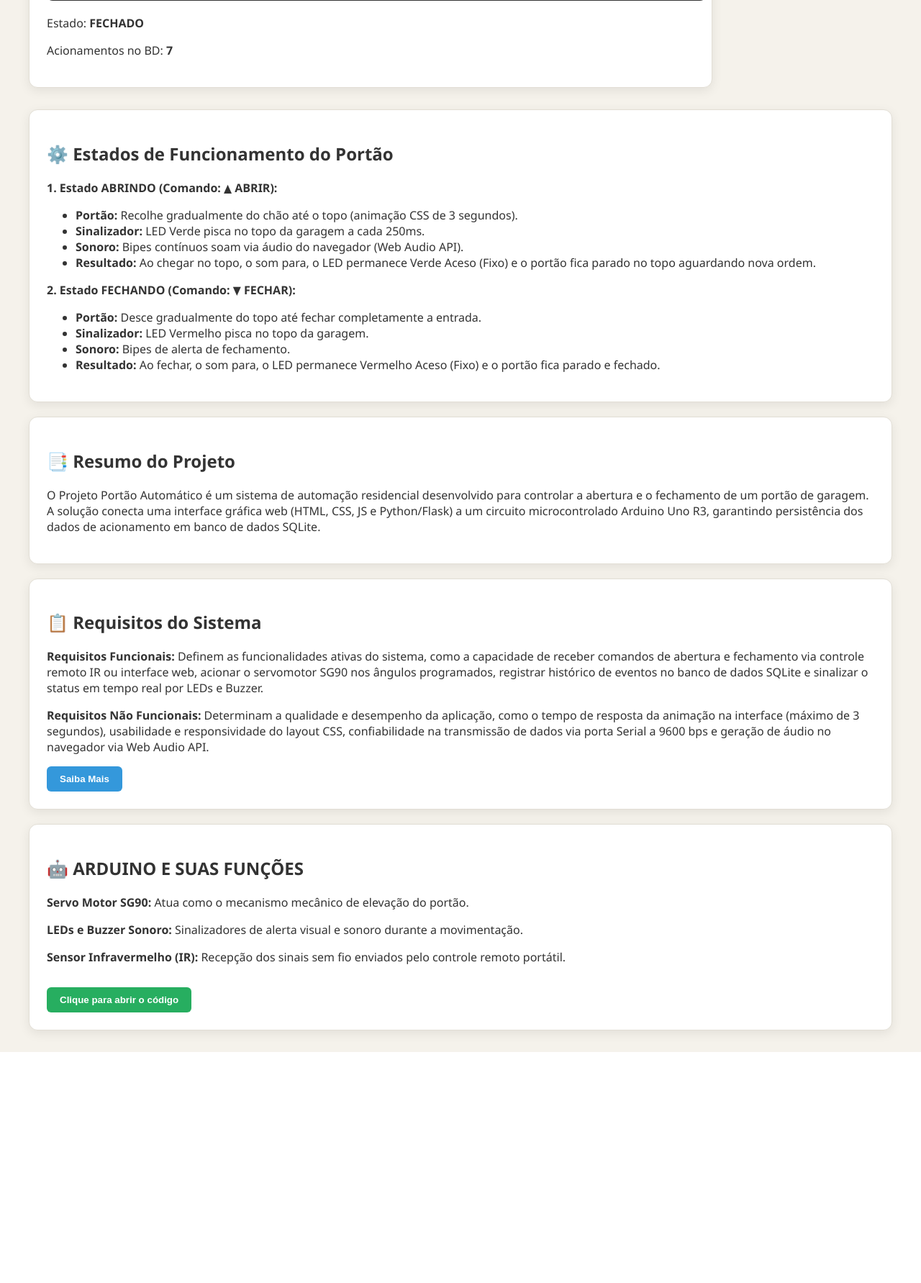
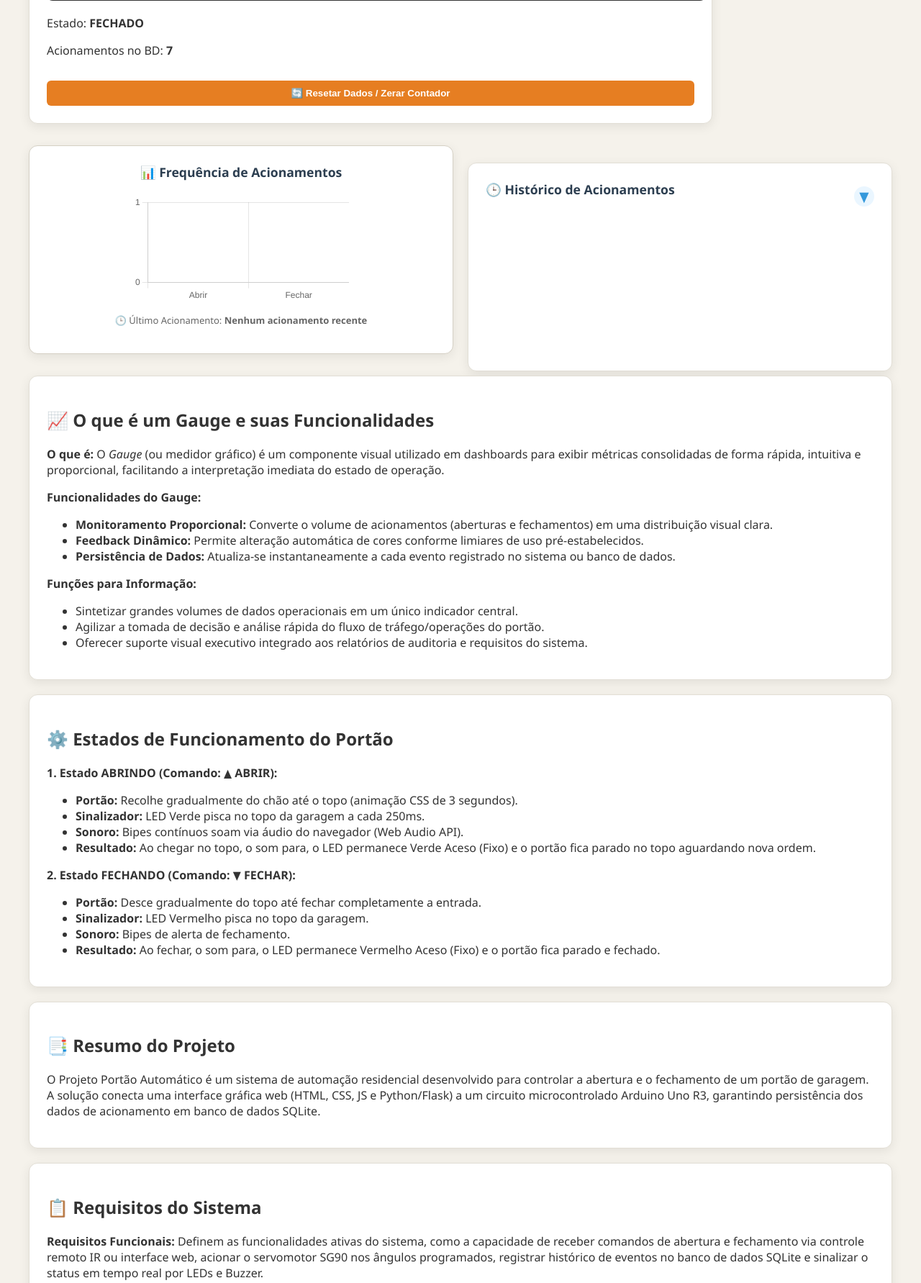
Before and after one commit to FerrazdeAndrade/projeto-portao-eletronico, a Flask app: page / in a window 1280 px wide. Shown: the part 563-2346 px from the top of the page at 72% size. Before the commit the page ends 2025 px from the top, so only its background shows below. Run offline with Flask 3, Linux system fonts and the light colour scheme; data comes from the database, SQL or seed files in the repository.

Commit message:
Adiciona historico salvo com lixeira e explicacao do Gauge

```diff
--- a/index.html
+++ b/index.html
@@ -5,6 +5,94 @@
     <meta name="viewport" content="width=device-width, initial-scale=1.0">
     <title>Sistema do Portão Eletrônico</title>
     <link rel="stylesheet" href="static/css/style.css">
+    <!-- BIBLIOTECA CHART.JS -->
+    <script src="https://cdn.jsdelivr.net/npm/chart.js"></script>
+    <style>
+        /* Estilos para alinhar o Diagrama e o Histórico lado a lado */
+        .painel-inferior-grid {
+            display: grid;
+            grid-template-columns: 1fr 1fr;
+            gap: 20px;
+            max-width: 1200px;
+            margin: 30px auto;
+            padding: 0 20px;
+            align-items: start;
+        }
+        .card-historico {
+            padding: 24px;
+            background-color: #ffffff;
+            border: 1px solid #e2ded5;
+            border-radius: 12px;
+            box-shadow: 0 4px 15px rgba(0, 0, 0, 0.08);
+            height: 100%;
+            box-sizing: border-box;
+        }
+        .historico-header {
+            display: flex;
+            justify-content: space-between;
+            align-items: center;
+            cursor: pointer;
+            user-select: none;
+        }
+        .historico-header h3 {
+            margin: 0;
+            color: #2c3e50;
+            font-size: 1.15rem;
+        }
+        .seta-toggle {
+            font-size: 1.2rem;
+            transition: transform 0.3s ease;
+            color: #3498db;
+        }
+        .seta-toggle.aberto {
+            transform: rotate(180deg);
+        }
+        .historico-lista {
+            max-height: 220px;
+            overflow-y: auto;
+            margin-top: 15px;
+            padding-right: 5px;
+            border-top: 1px solid #eee;
+            padding-top: 10px;
+        }
+        .item-historico {
+            font-size: 0.85rem;
+            padding: 6px 10px;
+            margin-bottom: 6px;
+            background-color: #fcfbf8;
+            border-left: 4px solid #3498db;
+            border-radius: 4px;
+            display: flex;
+            justify-content: space-between;
+            align-items: center;
+        }
+        .item-historico.abrir {
+            border-left-color: #2ecc71;
+        }
+        .item-historico.fechar {
+            border-left-color: #e74c3c;
+        }
+        /* Botão de Lixeira */
+        .btn-deletar-item {
+            background: none;
+            border: none;
+            cursor: pointer;
+            font-size: 0.95rem;
+            margin-left: 10px;
+            opacity: 0.6;
+            transition: opacity 0.2s, transform 0.2s;
+            padding: 2px 4px;
+        }
+        .btn-deletar-item:hover {
+            opacity: 1;
+            transform: scale(1.15);
+        }
+        @media (max-width: 850px) {
+            .painel-inferior-grid {
+                grid-template-columns: 1fr;
+            }
+        }
+    </style>
 </head>
 <body>
     <div class="painel-principal">
@@ -27,8 +115,13 @@
 
             <div class="status-box">
                 <p>Estado: <strong id="estado">FECHADO</strong></p>
-                <p>Acionamentos no BD: <strong id="contador">0</strong></p>
+                <p>Acionamentos no BD: <strong id="contador">47</strong></p>
             </div>
+
+            <!-- BOTÃO PARA RESETAR DADOS -->
+            <button class="btn-reset" onclick="resetarDados()" style="margin-top: 15px; width: 100%; background-color: #e67e22; color: white; padding: 10px; border: none; border-radius: 6px; font-weight: bold; cursor: pointer;">
+                🔄 Resetar Dados / Zerar Contador
+            </button>
         </div>
 
         <!-- CARD 2: CONTROLE REMOTO -->
@@ -47,8 +140,60 @@
         </div>
     </div>
 
+    <!-- SEÇÃO LADO A LADO: DIAGRAMA E HISTÓRICO -->
+    <div class="painel-inferior-grid">
+
+        <!-- CARD: DIAGRAMA DE FREQUÊNCIA DE ACIONAMENTOS -->
+        <div class="card card-diagrama" style="margin-top: 0; height: 100%; box-sizing: border-box;">
+            <h3>📊 Frequência de Acionamentos</h3>
+            <div style="width: 100%; max-width: 320px; margin: 0 auto;">
+                <canvas id="graficoFrequencia"></canvas>
+            </div>
+            <p style="margin-top: 15px; font-size: 13px; color: #666;">
+                🕒 Último Acionamento: <strong id="ultimoRegistro">Nenhum acionamento recente</strong>
+            </p>
+        </div>
+
+        <!-- CARD: HISTÓRICO EXPANSÍVEL DE ACIONAMENTOS -->
+        <div class="card-historico">
+            <div class="historico-header" onclick="toggleHistorico()">
+                <h3>🕒 Histórico de Acionamentos</h3>
+                <span id="setaHistorico" class="seta-toggle">▼</span>
+            </div>
+            <div id="painelHistorico" class="historico-lista" style="display: none;">
+                <p id="nenhumHistorico" style="color: #888; font-size: 0.9rem; text-align: center; margin: 10px 0;">Nenhum acionamento registrado ainda.</p>
+                <div id="listaAcionamentos"></div>
+            </div>
+        </div>
+
+    </div>
+
     <!-- SEÇÃO DE DOCUMENTAÇÃO -->
     <div class="secao-documentacao">
+
+        <!-- CARD: EXPLICAÇÃO DO GAUGE -->
+        <div class="card card-resumo">
+            <h2>📈 O que é um Gauge e suas Funcionalidades</h2>
+            <div style="margin-bottom: 15px;">
+                <p><strong>O que é:</strong> O <em>Gauge</em> (ou medidor gráfico) é um componente visual utilizado em dashboards para exibir métricas consolidadas de forma rápida, intuitiva e proporcional, facilitando a interpretação imediata do estado de operação.</p>
+            </div>
+            <div style="margin-bottom: 15px;">
+                <p><strong>Funcionalidades do Gauge:</strong></p>
+                <ul>
+                    <li><strong>Monitoramento Proporcional:</strong> Converte o volume de acionamentos (aberturas e fechamentos) em uma distribuição visual clara.</li>
+                    <li><strong>Feedback Dinâmico:</strong> Permite alteração automática de cores conforme limiares de uso pré-estabelecidos.</li>
+                    <li><strong>Persistência de Dados:</strong> Atualiza-se instantaneamente a cada evento registrado no sistema ou banco de dados.</li>
+                </ul>
+            </div>
+            <div>
+                <p><strong>Funções para Informação:</strong></p>
+                <ul>
+                    <li>Sintetizar grandes volumes de dados operacionais em um único indicador central.</li>
+                    <li>Agilizar a tomada de decisão e análise rápida do fluxo de tráfego/operações do portão.</li>
+                    <li>Oferecer suporte visual executivo integrado aos relatórios de auditoria e requisitos do sistema.</li>
+                </ul>
+            </div>
+        </div>
 
         <div class="card card-resumo">
             <h2>⚙️ Estados de Funcionamento do Portão</h2>
@@ -225,11 +370,73 @@ void loop() {
         let audioContext;
         let intervaloBipe;
         let intervaloLED;
+        let meuGraficoFrequencia;
+        let contadorAbrir = 0;
+        let contadorFechar = 0;
+        let historicoAcionamentos = [];
 
         document.addEventListener('DOMContentLoaded', () => {
             console.log("✅ Frontend carregado e pronto para acionamento!");
+            carregarHistoricoSalvo();
             atualizarStatusBD();
+            inicializarGrafico(contadorAbrir, contadorFechar);
         });
+
+        // Carrega o histórico salvo no localStorage do navegador
+        function carregarHistoricoSalvo() {
+            const historicoSalvo = localStorage.getItem('historico_acionamentos');
+            if (historicoSalvo) {
+                try {
+                    historicoAcionamentos = JSON.parse(historicoSalvo);
+                    // Atualiza os contadores com base nos itens salvos
+                    contadorAbrir = historicoAcionamentos.filter(item => item.tipo === 'abrir').length;
+                    contadorFechar = historicoAcionamentos.filter(item => item.tipo === 'fechar').length;
+                    atualizarListaHistorico();
+                } catch(e) {
+                    historicoAcionamentos = [];
+                }
+            }
+        }
+
+        function salvarHistoricoNoStorage() {
+            localStorage.setItem('historico_acionamentos', JSON.stringify(historicoAcionamentos));
+        }
+
+        function inicializarGrafico(qtdAbrir, qtdFechar) {
+            const ctx = document.getElementById('graficoFrequencia');
+            if (!ctx) return;
+
+            if (meuGraficoFrequencia) {
+                meuGraficoFrequencia.data.datasets[0].data = [qtdAbrir, qtdFechar];
+                meuGraficoFrequencia.update();
+                return;
+            }
+
+            meuGraficoFrequencia = new Chart(ctx, {
+                type: 'bar',
+                data: {
+                    labels: ['Abrir', 'Fechar'],
+                    datasets: [{
+                        label: 'Número de Acionamentos',
+                        data: [qtdAbrir, qtdFechar],
+                        backgroundColor: ['#2ecc71', '#e74c3c'],
+                        borderWidth: 1
+                    }]
+                },
+                options: {
+                    responsive: true,
+                    plugins: {
+                        legend: { display: false }
+                    },
+                    scales: {
+                        y: {
+                            beginAtZero: true,
+                            ticks: { stepSize: 1 }
+                        }
+                    }
+                }
+            });
+        }
 
         function atualizarStatusBD() {
             fetch('/api/status')
@@ -244,11 +451,121 @@ void loop() {
                     }
                 })
                 .catch(() => {
-                    // Fallback para GitHub Pages (usa localStorage)
                     const totalLocal = parseInt(localStorage.getItem('total_acionamentos') || '0', 10);
                     const contador = document.getElementById('contador');
                     if (contador) contador.textContent = totalLocal;
                 });
+        }
+
+        // FUNÇÃO PARA ABRIR/FECHAR O HISTÓRICO EXPANSÍVEL
+        function toggleHistorico() {
+            const painel = document.getElementById('painelHistorico');
+            const seta = document.getElementById('setaHistorico');
+
+            if (painel.style.display === 'none' || painel.style.display === '') {
+                painel.style.display = 'block';
+                seta.classList.add('aberto');
+            } else {
+                painel.style.display = 'none';
+                seta.classList.remove('aberto');
+            }
+        }
+
+        // FUNÇÃO PARA ADICIONAR ACIONAMENTO NO HISTÓRICO
+        function registrarHistorico(acao) {
+            const agora = new Date();
+            const dataFormatada = agora.toLocaleDateString('pt-BR');
+            const horaFormatada = agora.toLocaleTimeString('pt-BR');
+            const textoAcao = acao === 'abrir' ? '▲ Abertura' : '▼ Fechamento';
+
+            historicoAcionamentos.unshift({
+                id: Date.now(),
+                tipo: acao,
+                texto: textoAcao,
+                dataHora: `${dataFormatada} às ${horaFormatada}`
+            });
+
+            salvarHistoricoNoStorage();
+            atualizarListaHistorico();
+        }
+
+        // APAGAR UM ITEM ESPECÍFICO DO HISTÓRICO VIA LIXEIRA
+        function deletarItemHistorico(id) {
+            const itemApagado = historicoAcionamentos.find(item => item.id === id);
+
+            if (itemApagado) {
+                if (itemApagado.tipo === 'abrir' && contadorAbrir > 0) contadorAbrir--;
+                if (itemApagado.tipo === 'fechar' && contadorFechar > 0) contadorFechar--;
+            }
+
+            historicoAcionamentos = historicoAcionamentos.filter(item => item.id !== id);
+            salvarHistoricoNoStorage();
+            atualizarListaHistorico();
+            inicializarGrafico(contadorAbrir, contadorFechar);
+        }
+
+        function atualizarListaHistorico() {
+            const container = document.getElementById('listaAcionamentos');
+            const aviso = document.getElementById('nenhumHistorico');
+
+            if (!container) return;
+
+            if (historicoAcionamentos.length === 0) {
+                aviso.style.display = 'block';
+                container.innerHTML = '';
+                return;
+            }
+
+            aviso.style.display = 'none';
+            let html = '';
+            historicoAcionamentos.forEach(item => {
+                html += `<div class="item-historico ${item.tipo}">
+                    <div>
+                        <span><strong>${item.texto}</strong></span>
+                        <span style="color: #666; margin-left: 10px;">${item.dataHora}</span>
+                    </div>
+                    <button class="btn-deletar-item" onclick="deletarItemHistorico(${item.id})" title="Apagar registro">🗑️</button>
+                </div>`;
+            });
+            container.innerHTML = html;
+        }
+
+        // FUNÇÃO PARA RESETAR OS DADOS
+        function resetarDados() {
+            if (confirm("Tem certeza que deseja zerar os acionamentos e recomeçar?")) {
+                localStorage.setItem('total_acionamentos', '0');
+                localStorage.removeItem('historico_acionamentos');
+
+                contadorAbrir = 0;
+                contadorFechar = 0;
+                inicializarGrafico(0, 0);
+
+                historicoAcionamentos = [];
+                atualizarListaHistorico();
+
+                const contador = document.getElementById('contador');
+                if (contador) contador.textContent = '0';
+
+                const ultimoRegistro = document.getElementById('ultimoRegistro');
+                if (ultimoRegistro) ultimoRegistro.textContent = 'Nenhum acionamento recente';
+
+                fetch('/api/reset', { method: 'POST' }).catch(() => {});
+
+                console.log("🔄 Dados resetados com sucesso!");
+            }
+        }
+
+        function registrarDataHora(acao) {
+            const agora = new Date();
+            const dataFormatada = agora.toLocaleDateString('pt-BR');
+            const horaFormatada = agora.toLocaleTimeString('pt-BR');
+
+            const textoAcao = acao === 'abrir' ? 'Abertura' : 'Fechamento';
+            const elemento = document.getElementById('ultimoRegistro');
+
+            if (elemento) {
+                elemento.textContent = `${textoAcao} em ${dataFormatada} às ${horaFormatada}`;
+            }
         }
 
         function tocarBipe(frequencia = 1000, duracaoMs = 150) {
@@ -314,7 +631,9 @@ void loop() {
                 setTimeout(() => { ledControle.style.backgroundColor = '#7f8c8d'; }, 300);
             }
 
-            // Tenta enviar para a API Flask; se falhar (no GitHub Pages), simula via localStorage
+            registrarDataHora(acao);
+            registrarHistorico(acao);
+
             fetch(`/api/portao/${acao}`, { method: 'POST' })
                 .then(res => {
                     if (!res.ok) throw new Error('Modo Estático');
@@ -332,6 +651,9 @@ void loop() {
                 });
 
             if (acao === 'abrir') {
+                contadorAbrir++;
+                inicializarGrafico(contadorAbrir, contadorFechar);
+
                 iniciarSinalSonoro(3000);
                 piscarLED('#2ecc71', 3000);
 
@@ -346,6 +668,9 @@ void loop() {
                 }, 3000);
 
             } else if (acao === 'fechar') {
+                contadorFechar++;
+                inicializarGrafico(contadorAbrir, contadorFechar);
+
                 iniciarSinalSonoro(3000);
                 piscarLED('#e74c3c', 3000);
 
@@ -378,6 +703,6 @@ void loop() {
             }
         }
     </script>
-    <script src="static/js/main.js"></script>
+    <script src="{{ url_for('static', filename='js/main.js') }}"></script>
 </body>
 </html>
--- a/js/main.js
+++ b/js/main.js
@@ -5,8 +5,30 @@ let intervaloLED;
 // Executa automaticamente assim que a página é carregada
 document.addEventListener('DOMContentLoaded', () => {
     console.log("Sistema do Portão Automático inicializado no Frontend!");
+    atualizarGauge(0);
     atualizarStatusBD();
 });
+
+function atualizarGauge(porcentagem) {
+    const gauge = document.querySelector('.gauge');
+    const valorGauge = document.getElementById('valorGauge');
+    const textoGauge = document.getElementById('textoGauge');
+
+    if (!gauge) return;
+
+    // Atualiza a variável CSS usada pelo conic-gradient
+    gauge.style.setProperty('--progresso', `${porcentagem}%`);
+    valorGauge.textContent = `${Math.round(porcentagem)}%`;
+
+    // Atualiza o texto descritivo com base na posição
+    if (porcentagem === 0) {
+        textoGauge.textContent = "Fechado";
+    } else if (porcentagem === 100) {
+        textoGauge.textContent = "Aberto";
+    } else {
+        textoGauge.textContent = "Movimentando...";
+    }
+}
 
 // Procura a contagem de acionamentos no banco de dados via API
 function atualizarStatusBD() {
@@ -114,30 +136,48 @@ function enviarComando(acao) {
 
     if (acao === 'abrir') {
         iniciarSinalSonoro(3000);
-        piscarLED('#2ecc71', 3000); // Pisca LED Verde
+        piscarLED('#2ecc71', 3000);
 
         portao.classList.remove('fechado');
         portao.classList.add('aberto');
         estadoTexto.textContent = 'ABRINDO...';
         estadoTexto.style.color = '#2ecc71';
 
+        // --- ANIMAÇÃO SUAVES DO GAUGE (0% a 100% em 3 segundos) ---
+        let progresso = 0;
+        let intervaloGauge = setInterval(() => {
+            progresso += 2; // Incrementa a cada 60ms
+            if (progresso > 100) progresso = 100;
+            atualizarGauge(progresso);
+            if (progresso >= 100) clearInterval(intervaloGauge);
+        }, 60);
+
         setTimeout(() => {
             estadoTexto.textContent = 'ABERTO';
-            btnFechar.disabled = false; // Liberta o botão FECHAR
+            btnFechar.disabled = false;
         }, 3000);
 
     } else if (acao === 'fechar') {
         iniciarSinalSonoro(3000);
-        piscarLED('#e74c3c', 3000); // Pisca LED Vermelho
+        piscarLED('#e74c3c', 3000);
 
         portao.classList.remove('aberto');
         portao.classList.add('fechado');
         estadoTexto.textContent = 'FECHANDO...';
         estadoTexto.style.color = '#e74c3c';
 
+        // --- ANIMAÇÃO SUAVE DO GAUGE (100% a 0% em 3 segundos) ---
+        let progresso = 100;
+        let intervaloGauge = setInterval(() => {
+            progresso -= 2; // Decrementa a cada 60ms
+            if (progresso < 0) progresso = 0;
+            atualizarGauge(progresso);
+            if (progresso <= 0) clearInterval(intervaloGauge);
+        }, 60);
+
         setTimeout(() => {
             estadoTexto.textContent = 'FECHADO';
-            btnAbrir.disabled = false; // Liberta o botão ABRIR
+            btnAbrir.disabled = false;
         }, 3000);
     }
 }
--- a/static/css/style.css
+++ b/static/css/style.css
@@ -1,3 +1,165 @@
+/* ==============================
+   DIAGRAMA / GAUGE - FREQUÊNCIA DE ACIONAMENTOS
+   ============================== */
+
+.card-gauge, .card-diagrama, .card-historico {
+    margin-top: 24px;
+    padding: 24px;
+    text-align: left;
+    background-color: #ffffff;
+    border: 1px solid #d5d0c4;
+    border-radius: 12px;
+    box-shadow: 0 4px 15px rgba(0, 0, 0, 0.06);
+}
+
+.card-gauge h3, .card-diagrama h3, .card-historico .historico-header h3 {
+    margin-top: 0;
+    margin-bottom: 20px;
+    color: #2c3e50;
+    font-size: 1.1rem;
+    font-weight: 600;
+    display: flex;
+    align-items: center;
+    gap: 8px;
+}
+
+.card-diagrama {
+    text-align: center;
+}
+
+.card-diagrama h3 {
+    justify-content: center;
+}
+
+/* Estilização extra para o container do Gráfico de Barras (Chart.js) */
+.card-diagrama canvas {
+    max-height: 230px;
+    margin: 0 auto;
+}
+
+/* Histórico Expansível Moderno */
+.historico-header {
+    display: flex;
+    justify-content: space-between;
+    align-items: center;
+    cursor: pointer;
+    user-select: none;
+}
+
+.seta-toggle {
+    font-size: 1.1rem;
+    transition: transform 0.3s ease;
+    color: #3498db;
+    background: #eaf6ff;
+    width: 28px;
+    height: 28px;
+    border-radius: 50%;
+    display: flex;
+    align-items: center;
+    justify-content: center;
+}
+
+.seta-toggle.aberto {
+    transform: rotate(180deg);
+    background: #d4ede6;
+    color: #27ae60;
+}
+
+.historico-lista {
+    max-height: 220px;
+    overflow-y: auto;
+    margin-top: 15px;
+    padding-right: 5px;
+    border-top: 1px solid #eae6df;
+    padding-top: 12px;
+}
+
+.item-historico {
+    font-size: 0.85rem;
+    padding: 8px 12px;
+    margin-bottom: 8px;
+    background-color: #fcfbf8;
+    border: 1px solid #f0ece4;
+    border-left: 4px solid #3498db;
+    border-radius: 6px;
+    display: flex;
+    justify-content: space-between;
+    align-items: center;
+}
+
+.item-historico.abrir {
+    border-left-color: #2ecc71;
+    background-color: #f4faf6;
+}
+
+.item-historico.fechar {
+    border-left-color: #e74c3c;
+    background-color: #fdf5f4;
+}
+
+/* Layout Grid Inferior (Lado a Lado) */
+.painel-inferior-grid {
+    display: grid;
+    grid-template-columns: 1fr 1fr;
+    gap: 24px;
+    max-width: 1200px;
+    margin: 0 auto 30px auto;
+    padding: 0 20px;
+    align-items: start;
+}
+
+/* Caso utilize o gauge circular de porcentagem */
+.gauge {
+    --progresso: 0%;
+    width: 180px;
+    height: 180px;
+    margin: 20px auto;
+    border-radius: 50%;
+    display: flex;
+    align-items: center;
+    justify-content: center;
+    background: conic-gradient(
+        #2ecc71 var(--progresso),
+        #e2ded5 var(--progresso)
+    );
+    transition: background 0.3s ease;
+    position: relative;
+    box-shadow: inset 0 0 10px rgba(0, 0, 0, 0.05);
+}
+
+.gauge-centro {
+    width: 140px;
+    height: 140px;
+    border-radius: 50%;
+    background: #ffffff;
+    display: flex;
+    flex-direction: column;
+    align-items: center;
+    justify-content: center;
+    box-shadow: 0 4px 10px rgba(0, 0, 0, 0.05);
+}
+
+#valorGauge {
+    font-size: 32px;
+    font-weight: bold;
+    color: #2c3e50;
+}
+
+#textoGauge {
+    margin-top: 4px;
+    font-size: 13px;
+    font-weight: 600;
+    color: #7f8c8d;
+    text-transform: uppercase;
+    letter-spacing: 0.5px;
+}
+
+.gauge-legenda {
+    color: #7f8c8d;
+    font-size: 13px;
+    margin-top: 15px;
+}
+
 /* Configurações Globais da Página */
 body {
     background-color: #F5F2EB; /* Cor Palha/Straw suave */
@@ -217,3 +379,29 @@ body {
 .painel-codigo pre {
     margin: 0;
 }
+
+/* Adaptação para celular */
+@media (max-width: 850px) {
+    .painel-principal, .painel-inferior-grid {
+        grid-template-columns: 1fr;
+        gap: 20px;
+    }
+
+    .card-gauge, .card-diagrama, .card-historico {
+        padding: 16px;
+    }
+
+    .gauge {
+        width: 150px;
+        height: 150px;
+    }
+
+    .gauge-centro {
+        width: 115px;
+        height: 115px;
+    }
+
+    #valorGauge {
+        font-size: 26px;
+    }
+}
```
